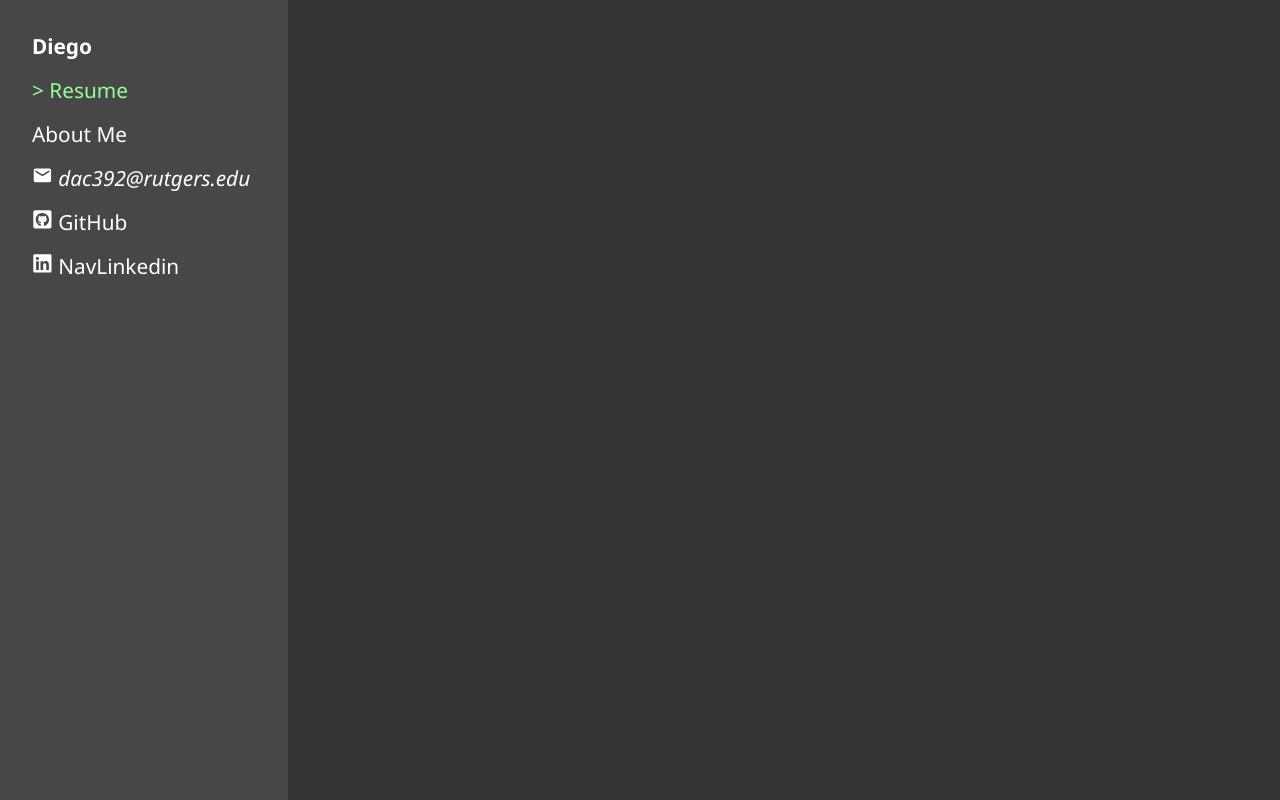
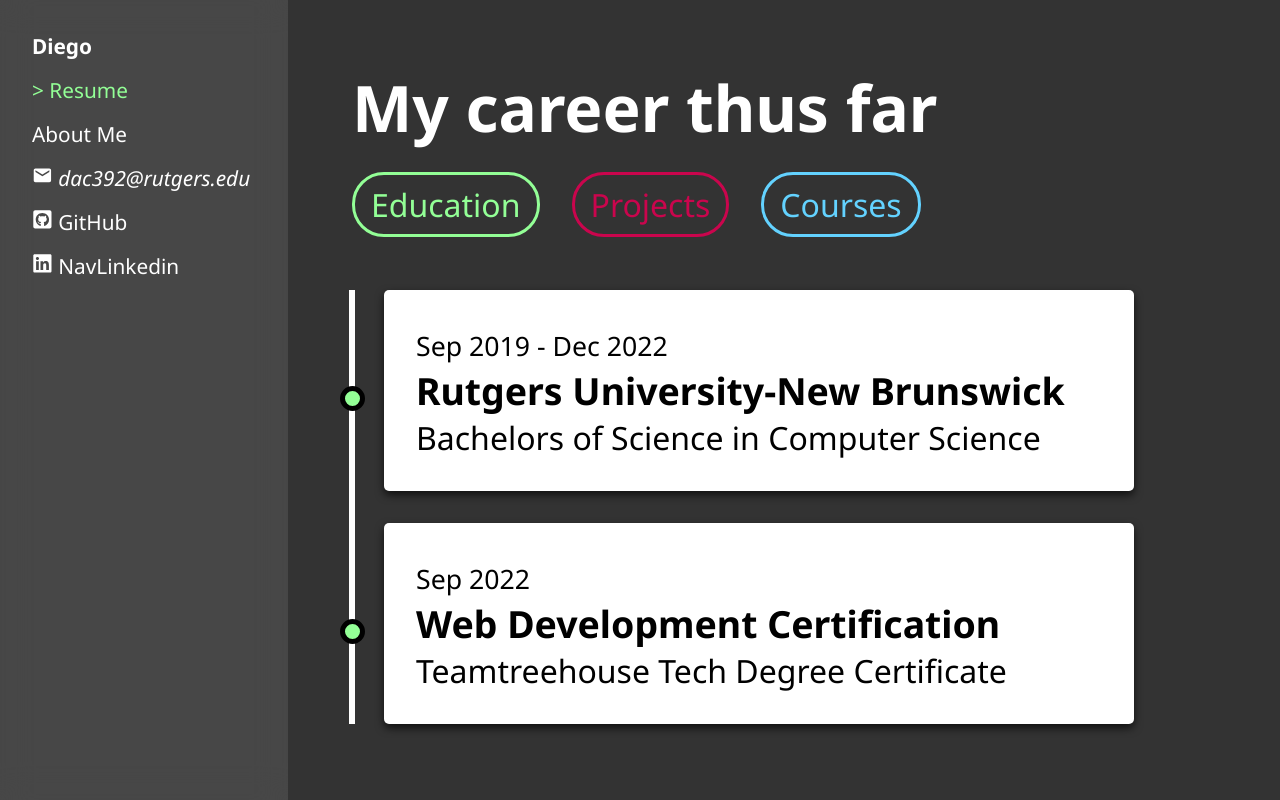
Before and after one commit to dac392/Portfolio-Personal-Website, a React (Create React App) app: page /resume/courses in a window 1280 px wide. Built offline with nearby package versions, Linux system fonts and the light colour scheme.

Commit message:
subnav, and resume/education

```diff
--- a/src/App.css
+++ b/src/App.css
@@ -164,6 +164,112 @@ header li {
   font-size: 2em;
 }
 
+.subnav ul{
+  display: flex;
+  gap: 1em;
+  flex-wrap: wrap;
+  margin-top: 1em;
+}
+
+.subnav a{
+  text-decoration: none;
+  border: 3px solid white;
+  border-radius: 1em;
+  padding: 0.25em 0.5em;
+  transition: all ease-in-out 0.3s;
+}
+
+#education{
+  border-color: #93FF96;
+  color: #93FF96;
+}
+
+#education:hover{
+  background-color: #93FF96;
+  color: #333;
+}
+#education::before{
+  display: none;
+}
+
+#projects{
+  border-color: #ca054d;
+  color: #ca054d;
+}
+#projects:hover{
+  background-color: #ca054d;
+  color: #333;
+}
+#projects::before{
+  display: none;
+}
+
+#courses{
+  border-color: #63d2ff;
+  color: #63d2ff;
+}
+#courses::before{
+  display: none;
+}
+
+#courses:hover{
+  background-color: #63d2ff;
+  color: #333;
+}
+
+.module{
+  margin-top: 1em;
+}
+
+/* article{
+  border-left: 5px solid white;
+} */
+
+.timeline {
+  position: relative;
+  max-width: 1200px;
+  margin: 0 auto;
+}
+
+/* The actual timeline (the vertical ruler) */
+.timeline::after {
+  content: '';
+  position: absolute;
+  width: 6px;
+  background-color: white;
+  top: 0;
+  bottom: 0;
+  left: 0;
+  margin-left: -3px;
+}
+
+.module section{
+  margin: 1em;
+  padding: 1em;
+  background-color: white;
+  color: black;
+  overflow: hidden;
+  min-width: 300px;
+  max-width: 750px;
+  box-shadow: 0 4px 8px 0 rgba(0,0,0,0.7);
+  border-radius: 5px; /* 5px rounded corners */
+  position: relative;
+  overflow: visible;
+}
+
+.module section::before{
+  content: '';
+  position: absolute;
+  width: 25px;
+  height: 25px;
+  border-radius: 50%;
+  left: -1.37em;
+  top: 3em;
+  background-color: #93FF96;
+  border: 5px solid black;
+  z-index: 1;
+}
+
 /*
     MEDIA QUERRIES
 */
@@ -223,4 +329,6 @@ header li {
     padding: min(20vh, 5rem) 2em 2em 4em;
     font-size: 1.5rem;
   }
+
+
 }
--- a/src/App.js
+++ b/src/App.js
@@ -2,16 +2,21 @@ import './App.css';
 import { Route, Routes } from 'react-router-dom';
 import Header from './Components/Header';
 import Home from './Components/Home';
-import Resume from './Components/Resume'
+import Resume from './Components/Resume';
+import Education from "./Components/Education";
 
 function App() {
   return (
     <div className="App">
       <Header />
       <Routes>
-        <Route exact path="/welcome" element={ <Home /> } />
-        <Route path="/resume" element={ <Resume />} />
-        <Route path="/about" element={<Home/>} />
+        <Route path="/" element={ <Home /> } />
+        <Route path="resume" element={ <Resume />} >
+          <Route path="education" element={ <Education /> } />
+          <Route path="projects" element={ <Education />} />
+          <Route path="courses" element={<Education/>} />
+        </Route>
+        <Route path="about" element={<Home/>} />
       </Routes>
       {/* <Footer /> */}
     </div>
--- a/src/Components/Education.js
+++ b/src/Components/Education.js
@@ -1,7 +1,22 @@
 import React from "react";
 
 const Education = ()=>{
-
+    return (
+    <div className="module">
+        <article className="timeline">
+            <section>
+                <p><small>Sep 2019 - Dec 2022</small></p>
+                <h3>Rutgers University-New Brunswick</h3>
+                <p>Bachelors of Science in Computer Science</p>
+            </section>
+            <section>
+                <p><small>Sep 2022</small></p>
+                <h3>Web Development Certification</h3>
+                <p>Teamtreehouse Tech Degree Certificate</p>
+            </section>
+        </article>
+    </div>
+    )
 }
 
 export default Education;
--- a/src/Components/Home.js
+++ b/src/Components/Home.js
@@ -5,7 +5,7 @@ const Home = ()=>{
         <div className="main-content">
             {/* <img src={professional} alt="Diego's profile" height={200} width={200} /> */}
             <p className="p-title">&gt; My Name is Diego!</p>
-            <h1>I love building projects,<br/>but you could also say I do coding</h1>
+            <h1>I help bring ideas to life<br/>One line of code at a time</h1>
             <p className="subtitle"><small>Software & Front-end Developer</small></p>
             <a href="https://www.linkedin.com/in/dac392/"  target="_blank" rel="noreferrer" className="a-button">connect with me</a>
         </div>
--- a/src/Components/MainNav.js
+++ b/src/Components/MainNav.js
@@ -8,7 +8,7 @@ const MainNav = ({status, setVisible})=>{
     return (
         <ul id="primary-navigation" data-visible={status}>
             <li><NavLink
-                exact to="/welcome"
+                exact to="/"
                 className={(navData) => (navData.isActive? 'active':'')}
                 onClick={hanleClick}
                 ><strong>Diego</strong></NavLink></li>
--- a/src/Components/Resume.js
+++ b/src/Components/Resume.js
@@ -1,14 +1,17 @@
 import React from "react";
+import { useOutlet} from 'react-router-dom';
+import Education from "./Education";
 import SubNav from "./SubNav";
 
+
 const Resume = ()=>{
+    const outlet = useOutlet();
     return (
         <div className="resume">
             <h1>My career thus far</h1>
             <SubNav />
-            <article>
+            {outlet || <Education />}
 
-            </article>
         </div>
     );
 }
--- a/src/Components/SubNav.js
+++ b/src/Components/SubNav.js
@@ -1,12 +1,13 @@
 import React from "react";
+import { NavLink } from 'react-router-dom';
 
 const SubNav = ()=>{
     return (
         <nav className="subnav">
             <ul>
-                <li><a href="#education" target="_blank">Education</a></li>
-                <li><a href="#projects" target="_blank">Projects</a></li>
-                <li><a href="#courses" target="_blank">Courses</a></li>
+                <li><NavLink to="/resume/education" id="education">Education</NavLink></li>
+                <li><NavLink to="/resume/projects" id="projects">Projects</NavLink></li>
+                <li><NavLink to="/resume/courses" id="courses">Courses</NavLink></li>
             </ul>
         </nav>
     );
```
Also changed, not shown: src/Components/Projects.js (added).
